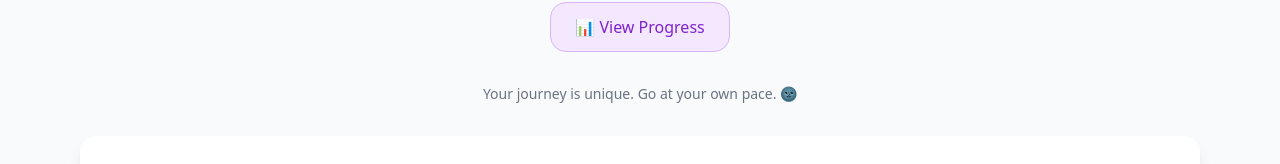
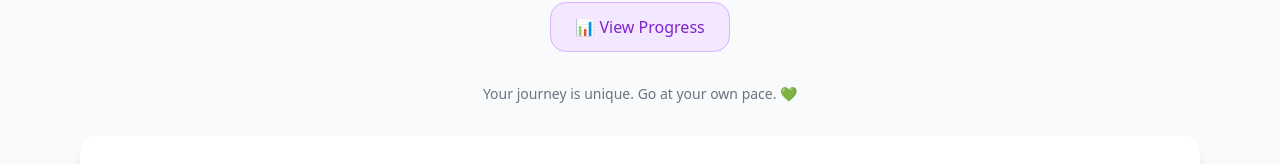
Before and after one commit to nadia-nh/flavor-friend, a Next.js app: page / in a window 1280 px wide. Shown: the part 450-614 px from the top of the page. Built offline with nearby package versions, Linux system fonts and the light colour scheme.

Commit message:
Fix: Use heart emoji for encouraging text

```diff
--- a/src/app/page.tsx
+++ b/src/app/page.tsx
@@ -697,7 +697,7 @@ handleAddCurrentSuggestion('curious')
       )}
 
       <footer className="text-center text-gray-500 text-sm mt-8 pb-8">
-        <p>Your journey is unique. Go at your own pace. 🌚</p>
+        <p>Your journey is unique. Go at your own pace. 💚</p>
       </footer>
 
     {/* Recipe Browser Section */}
```
